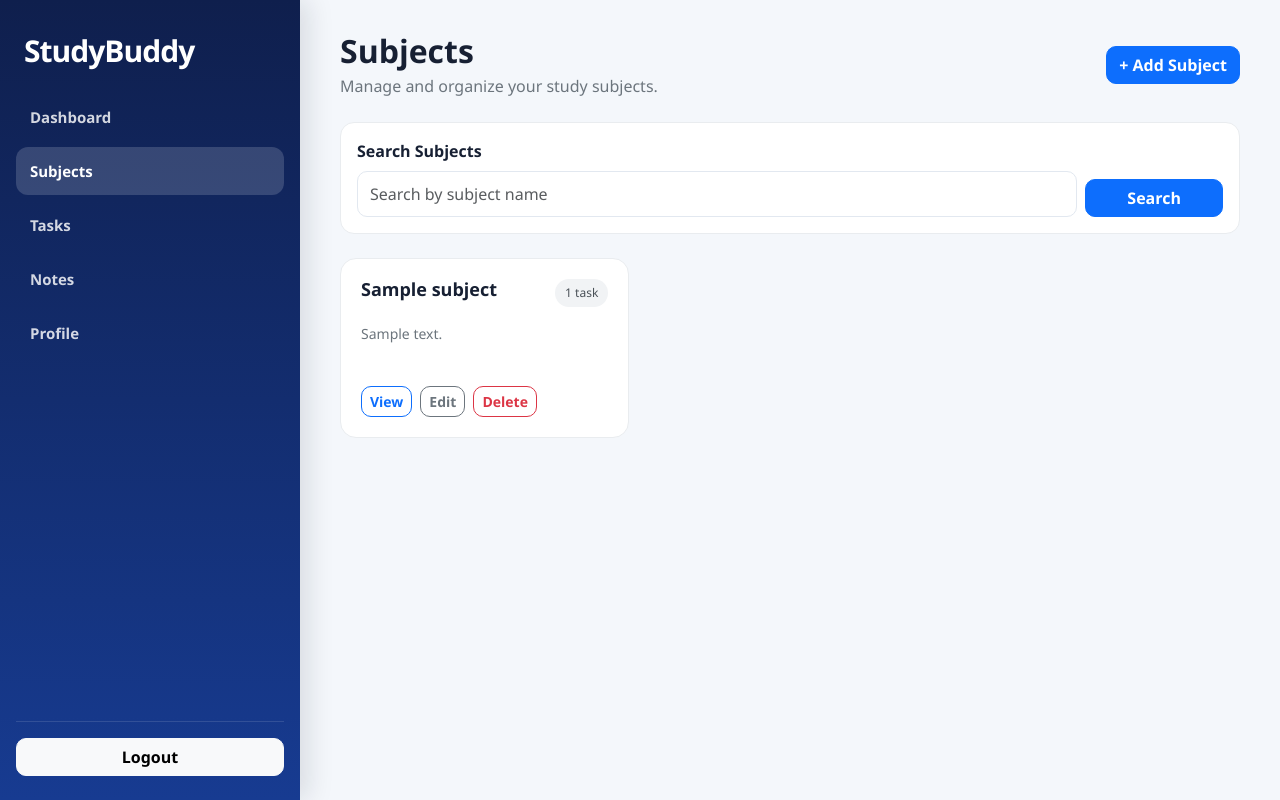
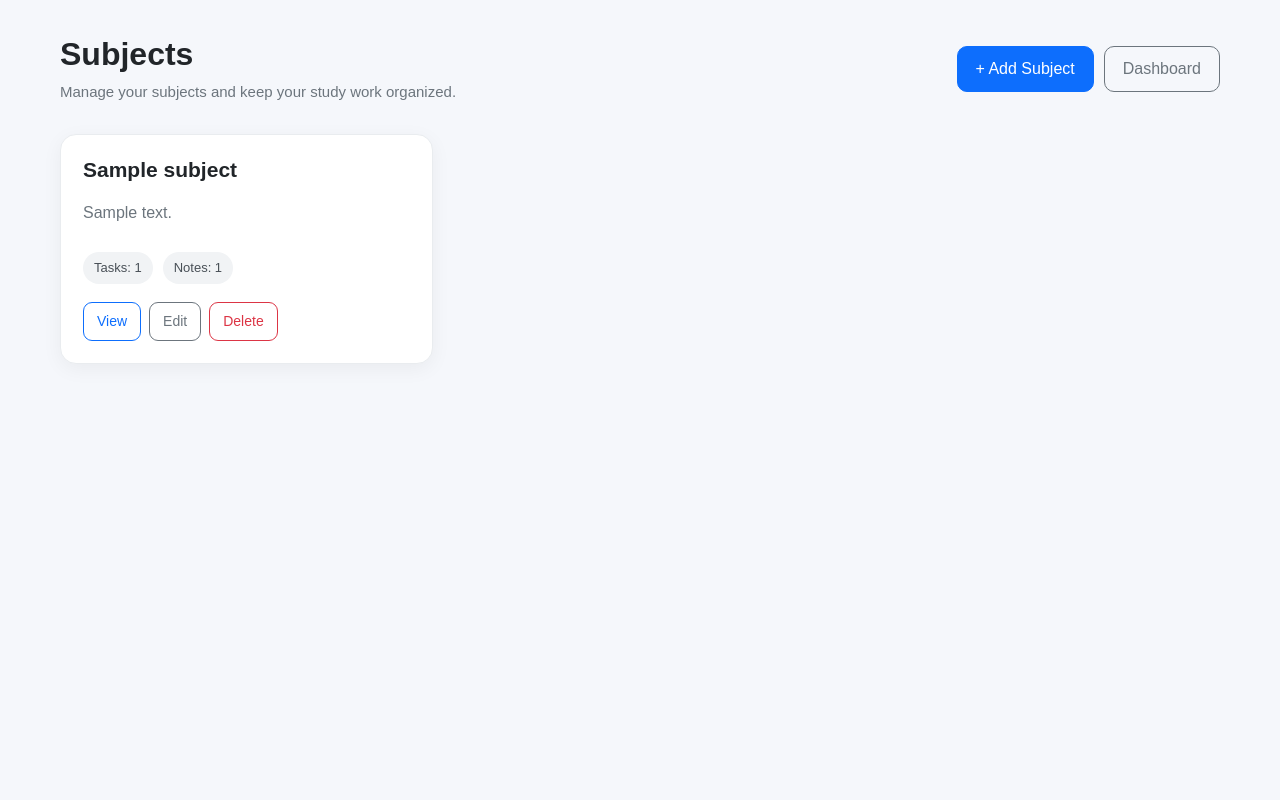
Before and after one commit to mavijaykhanna358-tech/studybuddy, a Django app: page /subjects/ in a window 1280 px wide. Run offline with Django 5.2, Linux system fonts and the light colour scheme; a user stored in the database is signed in; tables that the repository leaves empty hold one stand-in row (values such as "Sample post").

Commit message:
Fix subject edit URL

```diff
--- a/templates/subjects/subject_list.html
+++ b/templates/subjects/subject_list.html
@@ -1,67 +1,166 @@
-{% extends 'base.html' %}
+{% load static %}
 
-{% block content %}
+<!DOCTYPE html>
+<html lang="en">
+
+<head>
+
+    <meta charset="UTF-8">
+
+    <meta
+        name="viewport"
+        content="width=device-width, initial-scale=1.0"
+    >
+
+    <title>Subjects - StudyBuddy</title>
+
+    <link
+        href="https://cdn.jsdelivr.net/npm/bootstrap@5.3.8/dist/css/bootstrap.min.css"
+        rel="stylesheet"
+    >
 
     <style>
-    .subject-header {
-        margin-bottom: 24px;
+
+        * {
+            box-sizing: border-box;
         }
 
-    .subject-header h2 {
-        font-weight: 700;
-        margin-bottom: 4px;
+        body {
+            margin: 0;
+            background: #f5f7fb;
+            font-family: Arial, sans-serif;
+            color: #212529;
         }
 
-    .subject-header p {
-        margin: 0;
-        color: #6c757d;
+        .page-container {
+            max-width: 1200px;
+            margin: 0 auto;
+            padding: 35px 20px 50px;
         }
 
-    .search-card {
-        border: 1px solid #e9ecef;
-        border-radius: 14px;
-        padding: 16px;
-        margin-bottom: 24px;
-        background: #fff;
+        /* =====================================================
+           HEADER
+        ===================================================== */
+
+        .page-header {
+            display: flex;
+            justify-content: space-between;
+            align-items: center;
+            gap: 20px;
+            margin-bottom: 30px;
         }
 
+        .page-title {
+            margin: 0;
+            font-size: 32px;
+            font-weight: 700;
+        }
+
+        .page-subtitle {
+            margin-top: 8px;
+            margin-bottom: 0;
+            color: #6c757d;
+            font-size: 15px;
+        }
+
+        .header-actions {
+            display: flex;
+            gap: 10px;
+            flex-wrap: wrap;
+        }
+
+        .header-actions .btn {
+            border-radius: 10px;
+            padding: 10px 18px;
+        }
+
+
+        /* =====================================================
+           SUBJECT GRID
+        ===================================================== */
+
+        .subjects-grid {
+            display: grid;
+            grid-template-columns:
+                repeat(3, minmax(0, 1fr));
+            gap: 20px;
+        }
+
+
+        /* =====================================================
+           SUBJECT CARD
+        ===================================================== */
+
         .subject-card {
+            background: #ffffff;
+            border-radius: 16px;
+            padding: 22px;
             border: 1px solid #e9ecef;
-        border-radius: 16px;
-        padding: 20px;
-        height: 100%;
-        background: #fff;
-        transition: transform 0.2s ease, box-shadow 0.2s ease;
+            box-shadow:
+                0 5px 20px rgba(0, 0, 0, 0.05);
+
+            display: flex;
+            flex-direction: column;
+            min-height: 230px;
         }
 
         .subject-card:hover {
-        transform: translateY(-2px);
-        box-shadow: 0 6px 18px rgba(0, 0, 0, 0.06);
+            box-shadow:
+                0 8px 25px rgba(0, 0, 0, 0.08);
         }
 
-    .subject-title {
-        font-size: 18px;
-        font-weight: 600;
+        .subject-top {
+            display: flex;
+            justify-content: space-between;
+            align-items: flex-start;
+            gap: 12px;
+        }
+
+        .subject-name {
             margin: 0;
+            font-size: 21px;
+            font-weight: 700;
             word-break: break-word;
         }
 
-    .task-count {
+        .subject-description {
+            margin-top: 18px;
+            margin-bottom: 18px;
+            color: #6c757d;
+            line-height: 1.6;
+            flex: 1;
+            word-break: break-word;
+        }
+
+        .subject-description.empty {
+            font-style: italic;
+            color: #9aa0a6;
+        }
+
+
+        /* =====================================================
+           SUBJECT STATS
+        ===================================================== */
+
+        .subject-stats {
+            display: flex;
+            gap: 10px;
+            flex-wrap: wrap;
+            margin-bottom: 18px;
+        }
+
+        .stat-badge {
             background: #f1f3f5;
             color: #495057;
             border-radius: 20px;
-        padding: 5px 10px;
-        font-size: 12px;
-        white-space: nowrap;
+            padding: 6px 11px;
+            font-size: 13px;
         }
 
-    .subject-description {
-        color: #6c757d;
-        font-size: 14px;
-        line-height: 1.6;
-        min-height: 45px;
-        margin-bottom: 18px;
-    }
+
+        /* =====================================================
+           SUBJECT ACTIONS
+        ===================================================== */
 
         .subject-actions {
             display: flex;
@@ -69,170 +168,137 @@
             flex-wrap: wrap;
         }
 
-    .empty-state {
-        border: 1px dashed #ced4da;
-        border-radius: 16px;
-        padding: 45px 20px;
-        text-align: center;
-        color: #6c757d;
-        background: #fff;
+        .subject-actions .btn {
+            border-radius: 9px;
+            padding: 8px 13px;
+            font-size: 14px;
         }
 
-    @media (max-width: 576px) {
-        .subject-header {
-            margin-bottom: 18px;
+
+        /* =====================================================
+           EMPTY STATE
+        ===================================================== */
+
+        .empty-state {
+            background: #ffffff;
+            border-radius: 16px;
+            padding: 55px 25px;
+            text-align: center;
+            border: 1px solid #e9ecef;
+            box-shadow:
+                0 5px 20px rgba(0, 0, 0, 0.05);
         }
 
-        .subject-header .btn {
+        .empty-icon {
+            font-size: 55px;
+            margin-bottom: 15px;
+        }
+
+        .empty-state h3 {
+            font-size: 22px;
+            font-weight: 700;
+            margin-bottom: 8px;
+        }
+
+        .empty-state p {
+            color: #6c757d;
+            margin-bottom: 22px;
+        }
+
+        .empty-state .btn {
+            border-radius: 10px;
+            padding: 10px 20px;
+        }
+
+
+        /* =====================================================
+           MOBILE
+        ===================================================== */
+
+        @media (max-width: 900px) {
+
+            .subjects-grid {
+                grid-template-columns:
+                    repeat(2, minmax(0, 1fr));
+            }
+
+        }
+
+
+        @media (max-width: 600px) {
+
+            .page-container {
+                padding:
+                    25px 14px 40px;
+            }
+
+            .page-header {
+                flex-direction: column;
+                align-items: stretch;
+            }
+
+            .page-title {
+                font-size: 27px;
+            }
+
+            .header-actions {
                 width: 100%;
             }
 
-        .search-card {
-            padding: 14px;
+            .header-actions .btn {
+                flex: 1;
+            }
+
+            .subjects-grid {
+                grid-template-columns: 1fr;
             }
 
             .subject-card {
-            padding: 18px;
+                min-height: auto;
+            }
+
+            .subject-actions {
+                flex-direction: column;
             }
 
             .subject-actions .btn {
-            flex: 1;
+                width: 100%;
             }
+
         }
+
     </style>
 
-<div class="subject-header">
+</head>
 
-    <div class="d-flex flex-column flex-md-row justify-content-between align-items-md-center gap-3">
+
+<body>
+
+
+<div class="page-container">
+
+
+    <!-- =====================================================
+         PAGE HEADER
+    ====================================================== -->
+
+    <div class="page-header">
+
 
         <div>
-            <h2>Subjects</h2>
-            <p>Manage and organize your study subjects.</p>
-        </div>
 
-        <a href="{% url 'subject_create' %}" class="btn btn-primary">
-            + Add Subject
-        </a>
+            <h1 class="page-title">
+                Subjects
+            </h1>
 
-    </div>
+            <p class="page-subtitle">
+                Manage your subjects and keep your study work organized.
+            </p>
 
         </div>
 
 
-<!-- Search -->
-
-<div class="search-card">
-
-    <form method="get">
-
-        <div class="row g-2 align-items-end">
-
-            <div class="col-12 col-md-10">
-
-                <label for="subjectSearch" class="form-label fw-semibold">
-                    Search Subjects
-                </label>
-
-                <input
-                    type="text"
-                    id="subjectSearch"
-                    name="q"
-                    value="{{ q }}"
-                    class="form-control"
-                    placeholder="Search by subject name"
-                >
-
-            </div>
-
-            <div class="col-12 col-md-2">
-
-                <button type="submit" class="btn btn-primary w-100">
-                    Search
-                </button>
-
-            </div>
-
-        </div>
-
-    </form>
-
-</div>
-
-
-<!-- Subjects -->
-
-<div class="row g-3">
-
-    {% for subject in subjects %}
-
-        <div class="col-12 col-md-6 col-xl-4">
-
-            <div class="subject-card">
-
-                <div class="d-flex justify-content-between align-items-start gap-2 mb-3">
-
-                    <h5 class="subject-title">
-                        {{ subject.name }}
-                    </h5>
-
-                    <span class="task-count">
-                        {{ subject.tasks.count }} task{{ subject.tasks.count|pluralize }}
-                    </span>
-
-                </div>
-
-
-                <p class="subject-description">
-
-                    {% if subject.description %}
-                        {{ subject.description }}
-                    {% else %}
-                        No description added yet.
-                    {% endif %}
-
-                </p>
-
-
-                <div class="subject-actions">
-
-                    <a
-                        href="{% url 'subject_detail' subject.pk %}"
-                        class="btn btn-sm btn-outline-primary"
-                    >
-                        View
-                    </a>
-
-                    <a
-                        href="{% url 'subject_edit' subject.pk %}"
-                        class="btn btn-sm btn-outline-secondary"
-                    >
-                        Edit
-                    </a>
-
-                    <a
-                        href="{% url 'subject_delete' subject.pk %}"
-                        class="btn btn-sm btn-outline-danger"
-                    >
-                        Delete
-                    </a>
-
-                </div>
-
-            </div>
-
-        </div>
-
-    {% empty %}
-
-        <div class="col-12">
-
-            <div class="empty-state">
-
-                <h5 class="mb-2">No subjects yet</h5>
-
-                <p class="mb-3">
-                    Add your first subject to start organizing your studies.
-                </p>
+        <div class="header-actions">
 
             <a
                 href="{% url 'subject_create' %}"
@@ -241,12 +307,199 @@
                 + Add Subject
             </a>
 
-            </div>
+
+            <a
+                href="{% url 'dashboard' %}"
+                class="btn btn-outline-secondary"
+            >
+                Dashboard
+            </a>
 
         </div>
 
-    {% endfor %}
 
     </div>
 
-{% endblock %}
+
+
+    <!-- =====================================================
+         SUBJECTS
+    ====================================================== -->
+
+    {% if subjects %}
+
+
+        <div class="subjects-grid">
+
+
+            {% for subject in subjects %}
+
+
+                <div class="subject-card">
+
+
+                    <!-- SUBJECT NAME -->
+
+                    <div class="subject-top">
+
+                        <h2 class="subject-name">
+
+                            {{ subject.name }}
+
+                        </h2>
+
+                    </div>
+
+
+
+                    <!-- DESCRIPTION -->
+
+                    {% if subject.description %}
+
+                        <div class="subject-description">
+
+                            {{ subject.description }}
+
+                        </div>
+
+                    {% else %}
+
+                        <div class="subject-description empty">
+
+                            No description provided.
+
+                        </div>
+
+                    {% endif %}
+
+
+
+                    <!-- STATS -->
+
+                    <div class="subject-stats">
+
+                        <span class="stat-badge">
+
+                            Tasks:
+                            {{ subject.tasks.count }}
+
+                        </span>
+
+
+                        <span class="stat-badge">
+
+                            Notes:
+                            {{ subject.notes.count }}
+
+                        </span>
+
+                    </div>
+
+
+
+                    <!-- ACTIONS -->
+
+                    <div class="subject-actions">
+
+
+                        <!-- VIEW -->
+
+                        <a
+                            href="{% url 'subject_detail' subject.pk %}"
+                            class="btn btn-outline-primary"
+                        >
+
+                            View
+
+                        </a>
+
+
+                        <!-- EDIT -->
+
+                        <!-- IMPORTANT:
+                             The correct URL name is
+                             subject_update
+                        -->
+
+                        <a
+                            href="{% url 'subject_update' subject.pk %}"
+                            class="btn btn-outline-secondary"
+                        >
+
+                            Edit
+
+                        </a>
+
+
+                        <!-- DELETE -->
+
+                        <a
+                            href="{% url 'subject_delete' subject.pk %}"
+                            class="btn btn-outline-danger"
+                        >
+
+                            Delete
+
+                        </a>
+
+
+                    </div>
+
+
+                </div>
+
+
+            {% endfor %}
+
+
+        </div>
+
+
+    {% else %}
+
+
+        <!-- =================================================
+             EMPTY STATE
+        ================================================== -->
+
+        <div class="empty-state">
+
+
+            <div class="empty-icon">
+                📚
+            </div>
+
+
+            <h3>
+                No subjects yet
+            </h3>
+
+
+            <p>
+                Add your first subject to start organizing
+                your tasks and notes.
+            </p>
+
+
+            <a
+                href="{% url 'subject_create' %}"
+                class="btn btn-primary"
+            >
+
+                + Add Your First Subject
+
+            </a>
+
+
+        </div>
+
+
+    {% endif %}
+
+
+</div>
+
+
+</body>
+
+</html>
```
Lines whose indentation alone changed are shown as unchanged.
